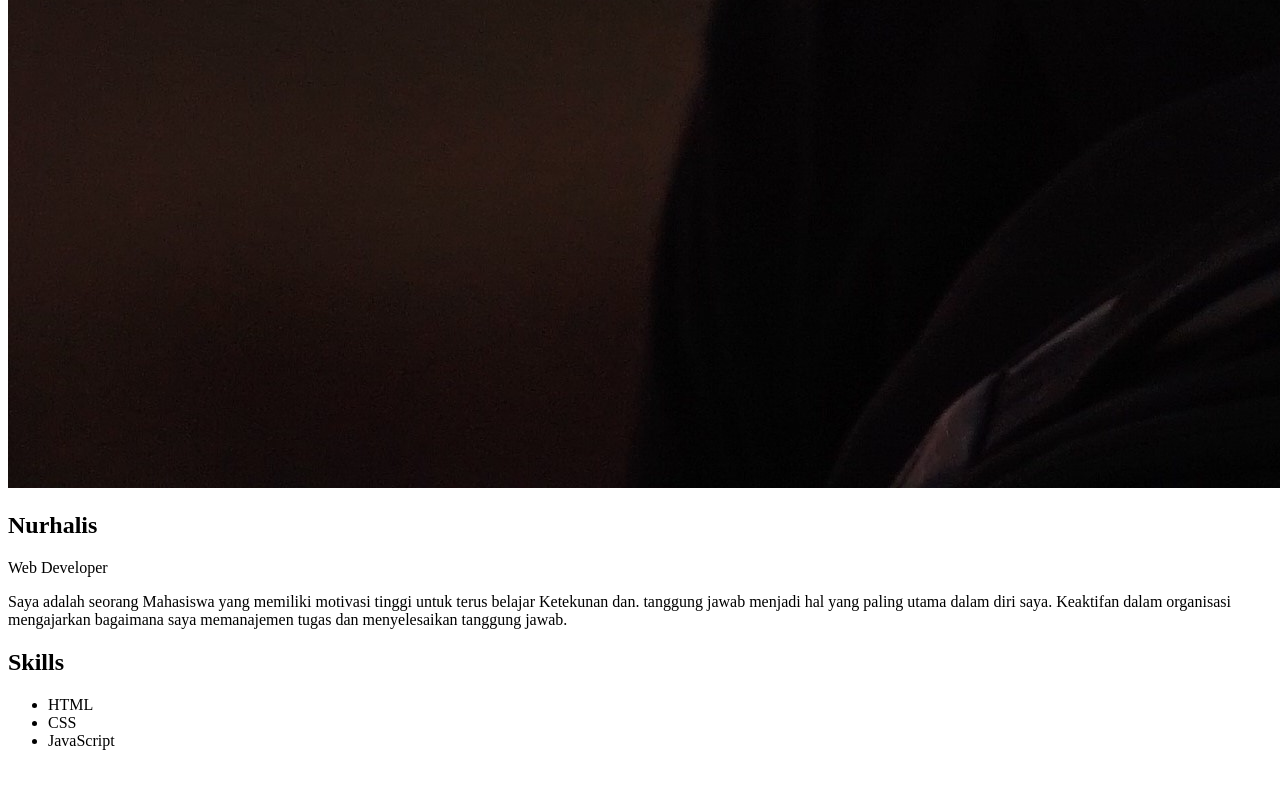
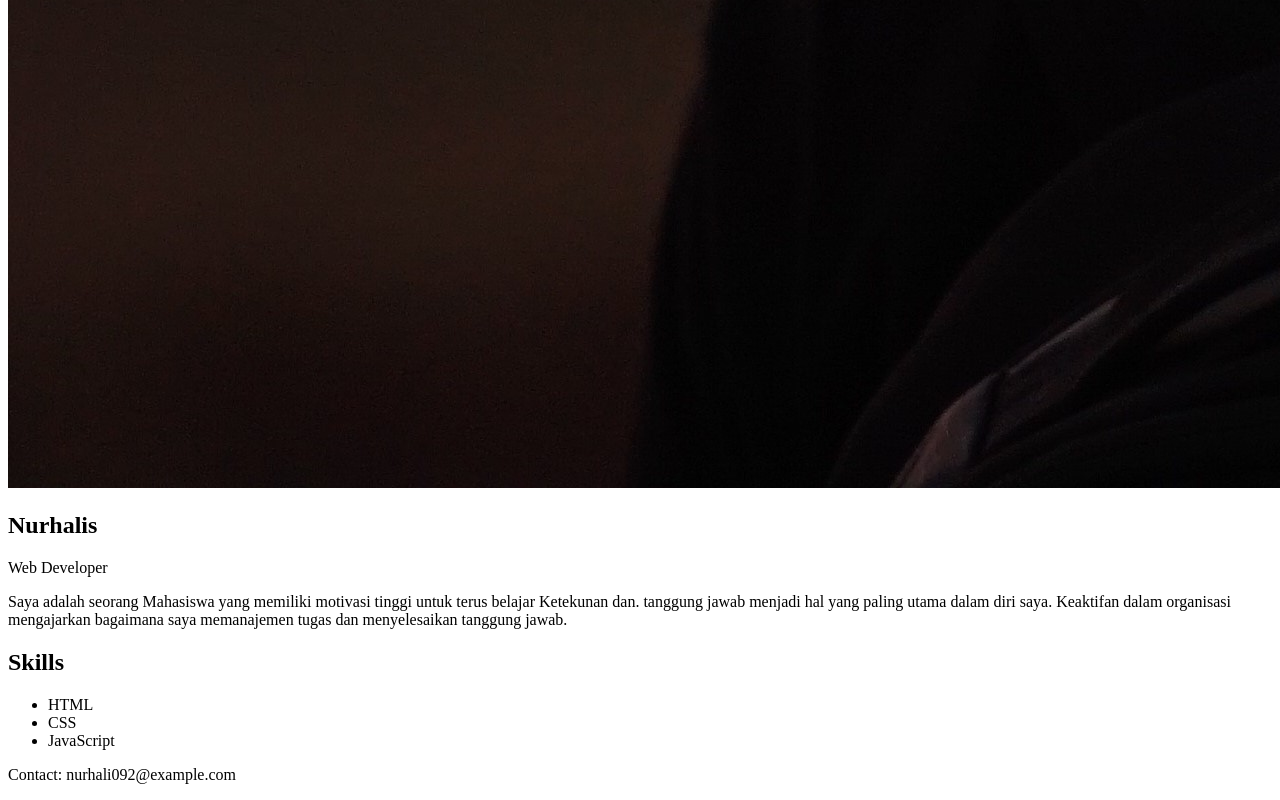
Before and after one commit to halis-juang/laporan_kakas_prak4, a plain HTML site: page index.html in a window 1280 px wide. Shown: the part 2968-3768 px from the top of the page. Before the commit the page ends 3734 px from the top, so only its background shows below. Drawn offline with Linux system fonts and the light colour scheme.

Commit message:
commit ke lima menambahkan footer

```diff
--- a/index.html
+++ b/index.html
@@ -29,6 +29,8 @@
         <li>JavaScript</li>
       </ul>
     </section>
-
+    <footer>
+      <p>Contact: nurhali092@example.com</p>
+    </footer>
   </body>
 </html>
```
